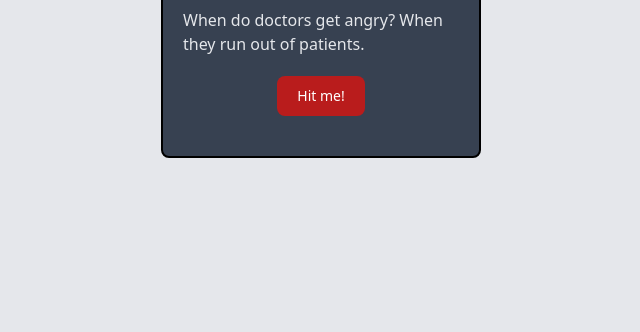
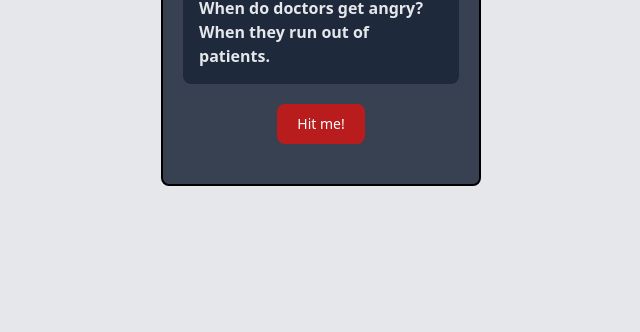
Before and after one commit to NithinGopal/Daddest-Jokes, a plain HTML site: page index.html in a window 1280 px wide. Shown: the part 468-800 px from the top of the page, without its empty margins (319-959 px from the left). Drawn offline with nearby package versions, Linux system fonts and the light colour scheme.

Commit message:
- Change para bg-color

```diff
--- a/index.html
+++ b/index.html
@@ -12,7 +12,7 @@
     <div class="max-h-screen min-h-min max-w-xs p-5 bg-gray-700 text-gray-200 my-1/2 flex flex-col justify-center items-center border-2 border-black rounded-lg">
         <img src="https://images.dog.ceo/breeds/newfoundland/n02111277_8856.jpg" class="max-h-1/3 rounded-lg dog-img" alt="dog_img">
         <h1 class="text-2xl font-bold m-5">Daddest Jokes</h1>
-        <p class="">When do doctors get angry? When they run out of patients.</p>
+        <p class="bg-slate-800 text-gray-200 p-4 rounded-lg font-bold">When do doctors get angry? When they run out of patients.</p>
         <button type="button" class="btn focus:outline-none text-white bg-red-700 hover:bg-red-800 focus:ring-4 focus:ring-red-300 font-medium rounded-lg text-sm px-5 py-2.5 m-5 dark:bg-red-600 dark:hover:bg-red-700 dark:focus:ring-red-900">Hit me!</button>
     </div>
 
```
